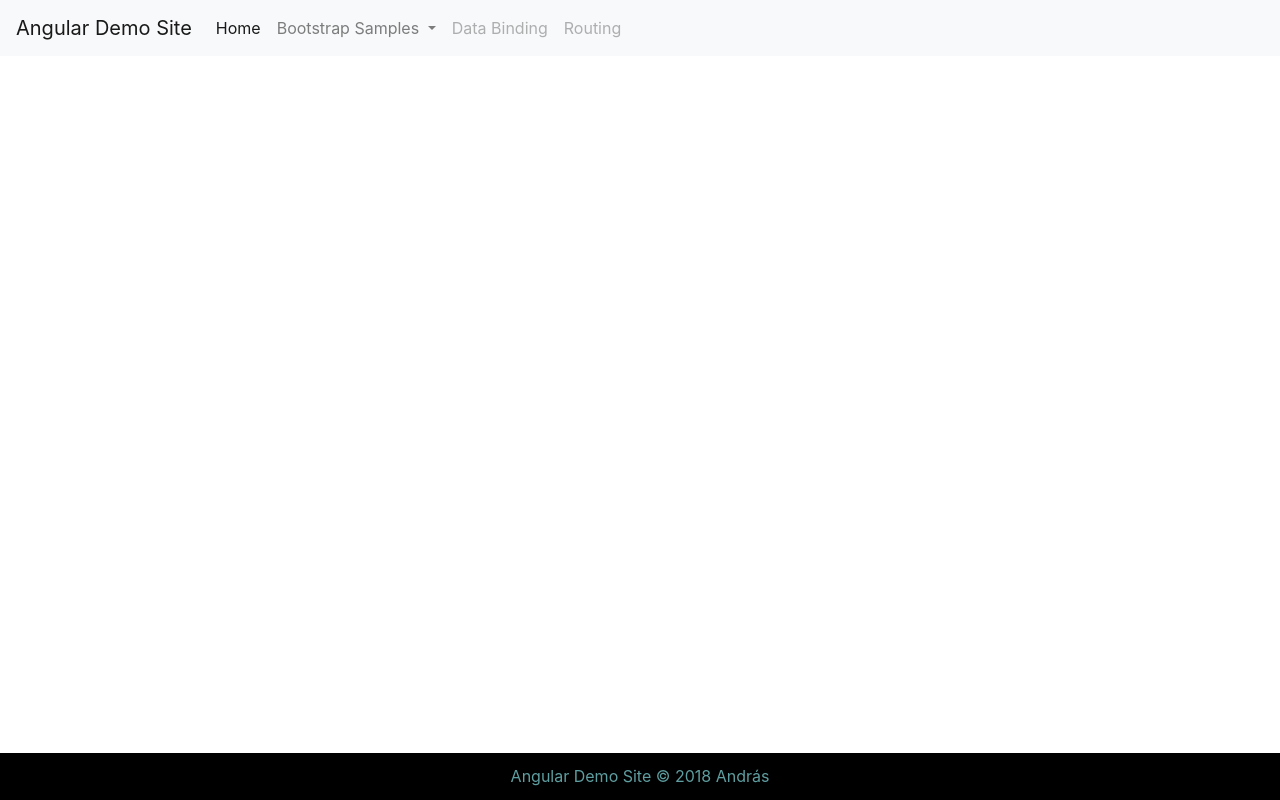
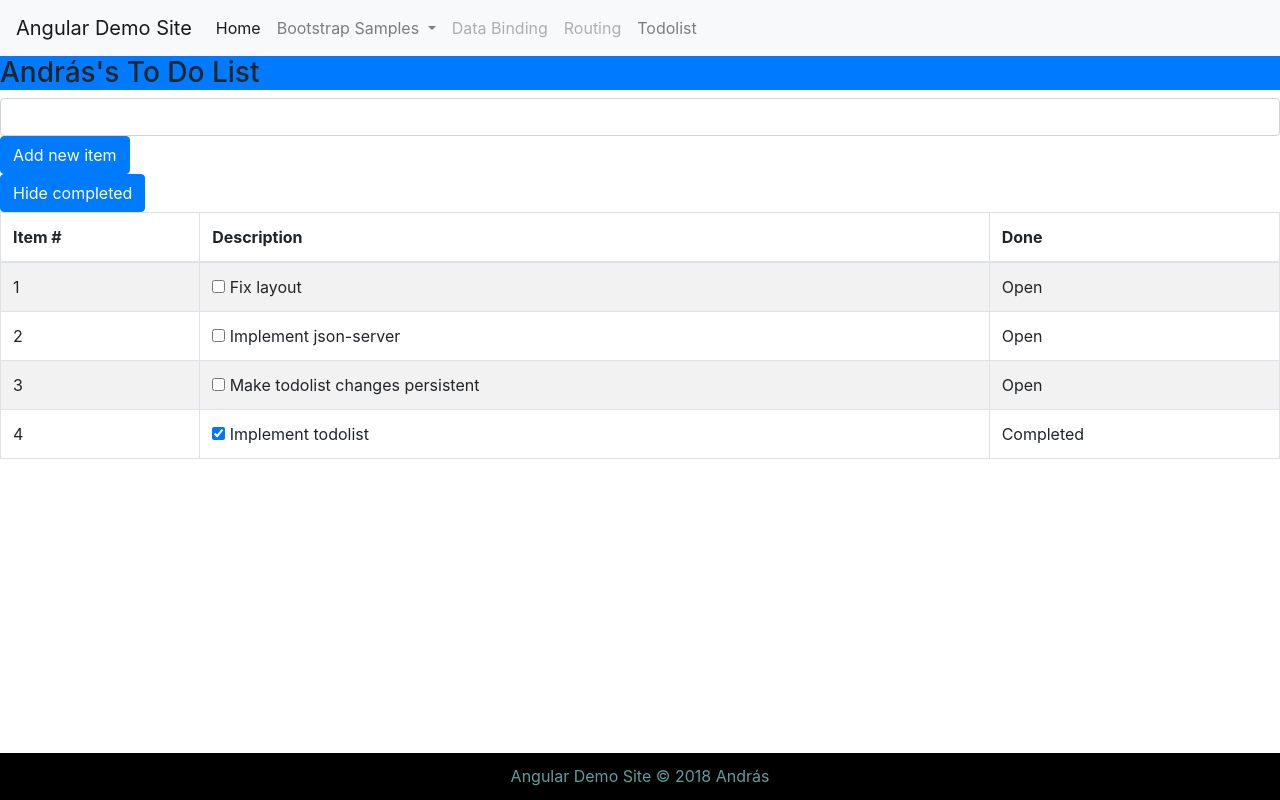
Before and after one commit to asszem/AngularDemo, an Angular app: page /todolist in a window 1280 px wide. Before the commit this address led to /. Built offline with nearby package versions, Linux system fonts and the light colour scheme.

Commit message:
Implement todolist based on ProAngular book

```diff
--- a/src/app/app-routing.module.ts
+++ b/src/app/app-routing.module.ts
@@ -6,6 +6,7 @@ import { BootstrapSamplesComponent } from './bootstrap-samples/bootstrap-samples
 import { ButtonsComponent } from './bootstrap-samples/buttons/buttons.component';
 import { LayoutsComponent } from './bootstrap-samples/layouts/layouts.component';
 import { NavbarsComponent } from './bootstrap-samples/navbars/navbars.component';
+import { TodolistComponent } from './todolist/todolist.component';
 
 const routes: Routes = [
   { path: '', redirectTo: '/landing-page', pathMatch: 'full' },
@@ -13,7 +14,8 @@ const routes: Routes = [
   { path: 'bootstrap-samples', component: BootstrapSamplesComponent },
   { path: 'buttons', component: ButtonsComponent },
   { path: 'layouts', component: LayoutsComponent },
-  { path: 'navbars', component: NavbarsComponent }
+  { path: 'navbars', component: NavbarsComponent },
+  { path: 'todolist', component: TodolistComponent}
 ];
 
 @NgModule({
--- a/src/app/app.module.ts
+++ b/src/app/app.module.ts
@@ -1,6 +1,7 @@
 import { BrowserModule } from '@angular/platform-browser';
 import { NgModule } from '@angular/core';
-import {NgbModule} from '@ng-bootstrap/ng-bootstrap';
+import { FormsModule } from '@angular/forms';
+import { NgbModule } from '@ng-bootstrap/ng-bootstrap';
 
 
 import { AppComponent } from './app.component';
@@ -12,6 +13,7 @@ import { ButtonsComponent } from './bootstrap-samples/buttons/buttons.component'
 import { NavbarsComponent } from './bootstrap-samples/navbars/navbars.component';
 import { LayoutsComponent } from './bootstrap-samples/layouts/layouts.component';
 import { AppRoutingModule } from './/app-routing.module';
+import { TodolistComponent } from './todolist/todolist.component';
 
 @NgModule({
   declarations: [
@@ -22,11 +24,12 @@ import { AppRoutingModule } from './/app-routing.module';
     BootstrapSamplesComponent,
     ButtonsComponent,
     NavbarsComponent,
-    LayoutsComponent
+    LayoutsComponent,
+    TodolistComponent
   ],
   imports: [
     NgbModule.forRoot(), // ng-bootstrap module
-    BrowserModule, AppRoutingModule
+    BrowserModule, AppRoutingModule, FormsModule
   ],
   providers: [],
   bootstrap: [AppComponent]
--- a/src/app/header/header.component.html
+++ b/src/app/header/header.component.html
@@ -36,6 +36,9 @@
       <li class="nav-item">
         <a class="nav-link disabled" href="#">Routing</a>
       </li>
+      <li class="nav-item">
+        <a class="nav-link" routerLink="/todolist">Todolist</a>
+      </li>
     </ul>
   </div>
 </nav>
--- /dev/null
+++ b/src/app/todolist/model.ts
@@ -0,0 +1,23 @@
+export class Model {
+    user;
+    items;
+
+    constructor() {
+        this.user = 'András';
+        this.items = [
+            new TodoItem('Fix layout', false),
+            new TodoItem('Implement json-server', false),
+            new TodoItem('Make todolist changes persistent', false),
+            new TodoItem('Implement todolist', true)];
+    }
+}
+
+export class TodoItem {
+    itemDescription;
+    itemCompleted;
+
+    constructor(description, status) {
+        this.itemDescription = description;
+        this.itemCompleted = status;
+    }
+}
--- /dev/null
+++ b/src/app/todolist/todolist.component.html
@@ -0,0 +1,33 @@
+<div class="m-a-1">
+
+  <h3 class="bg-primary p-a-1">{{getName()}}'s To Do List</h3>
+
+  <div class="m-t-1 m-b-1">
+    <input class="form-control" #todoText>
+    <button class="btn btn-primary m-t-1" (click)="addItem(todoText.value); todoText.value=''">Add new item</button>
+  </div>
+
+  <button class="btn btn-primary m-t-1" (click)="toggleHideCompleted()">{{hideCompleted?'Show':'Hide'}} completed</button>
+
+  <table class="table table-striped table-bordered">
+    <thead>
+      <tr>
+        <th>Item #</th>
+        <th>Description</th>
+        <th>Done</th>
+      </tr>
+    </thead>
+    <tbody>
+      <tr *ngFor="let currentItem of getTodoItems(); let currentIndex = index">
+        <td>{{currentIndex +1 }}</td>
+        <td>
+          <input type="checkbox" [(ngModel)]="currentItem.itemCompleted" /> {{currentItem.itemDescription}}
+        </td>
+        <td [ngSwitch]="currentItem.itemCompleted">
+          <span *ngSwitchCase="true">Completed</span>
+          <span *ngSwitchDefault>Open</span>
+        </td>
+      </tr>
+    </tbody>
+  </table>
+</div>
--- /dev/null
+++ b/src/app/todolist/todolist.component.ts
@@ -0,0 +1,42 @@
+import { Component, OnInit } from '@angular/core';
+import { Model, TodoItem } from './model';
+
+@Component({
+  selector: 'app-todolist',
+  templateUrl: './todolist.component.html',
+  styleUrls: ['./todolist.component.css']
+})
+export class TodolistComponent implements OnInit {
+
+  model = new Model();
+  hideCompleted = false;
+
+  constructor() { }
+
+  ngOnInit() {
+  }
+
+  getName() {
+    return this.model.user;
+  }
+
+  getTodoItems() {
+    if (this.hideCompleted) {
+      return this.model.items.filter(item => !item.itemCompleted);
+    } else {
+      return this.model.items;
+    }
+  }
+
+  toggleHideCompleted() {
+    this.hideCompleted === true ? this.hideCompleted = false : this.hideCompleted = true;
+  }
+
+
+  addItem(newTodoItem: String) {
+    if (newTodoItem !== '') {
+      this.model.items.push(new TodoItem(newTodoItem, false));
+    }
+  }
+
+}
--- a/src/index.html
+++ b/src/index.html
@@ -2,7 +2,7 @@
 <html lang="en">
 <head>
   <meta charset="utf-8">
-  <title>AngularDemo</title>
+  <title>Angular Demo</title>
   <base href="/">
 
   <meta name="viewport" content="width=device-width, initial-scale=1">
```
Also changed, not shown: src/app/todolist/todolist.component.css (added), 1 other file (tests, documents, lock files or other folders).
